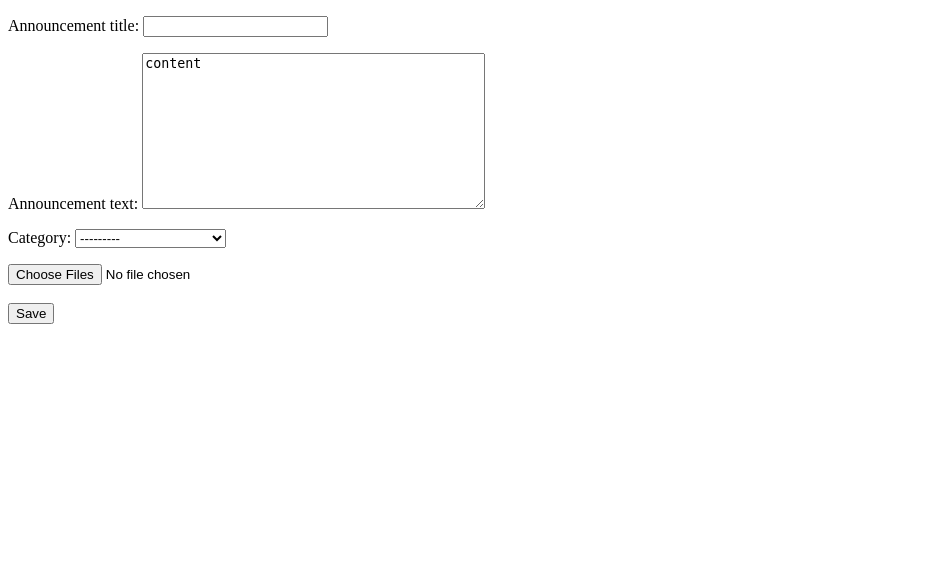
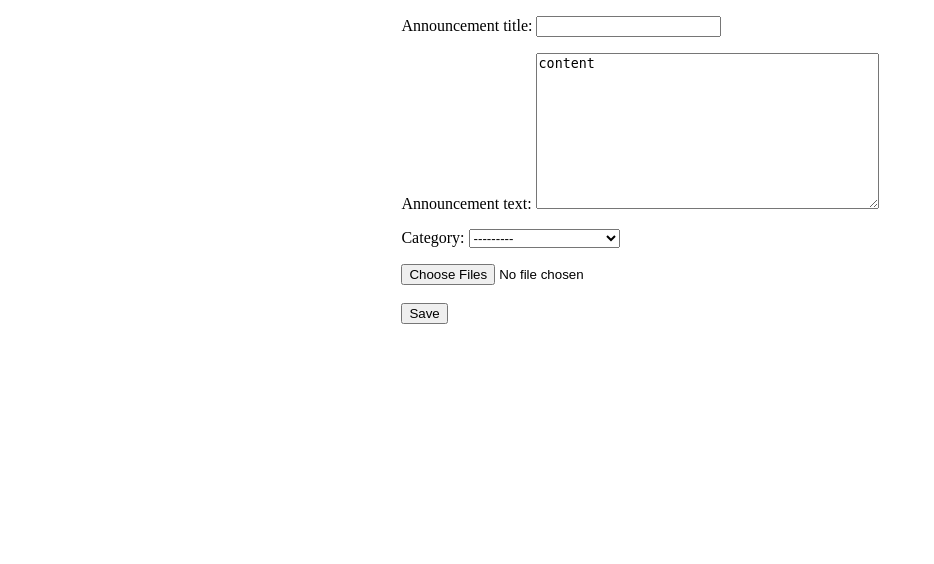
Before and after one commit to okSYS007/Board, a Django app: page /announce_create/ in a window 1280 px wide. Shown: the part 40-604 px from the top of the page, without its empty margins (0-934 px from the left). Run offline with Django 4.2, Linux system fonts and the light colour scheme; a user stored in the database is signed in.

Commit message:
more scc announce create

```diff
--- a/mysite/app/static/css/styles.css
+++ b/mysite/app/static/css/styles.css
@@ -55,6 +55,11 @@ header p {
     margin-left: 50%;
 }
 
+.announce-create {
+    display: flex;
+    justify-content: center;
+}
+
 .comment_area {
     resize: none;
     tab-size: 4;
--- a/mysite/app/templates/announce/announce_create.html
+++ b/mysite/app/templates/announce/announce_create.html
@@ -3,6 +3,8 @@
 {% load static %}
 
 {% block content %}
+
+<div class = "announce-create">
 
 <form method="post" enctype="multipart/form-data">{% csrf_token %}
     {{ form.as_p }}
@@ -13,4 +15,6 @@
 
 </form>
 
+</div>
+
 {% endblock %}
```
